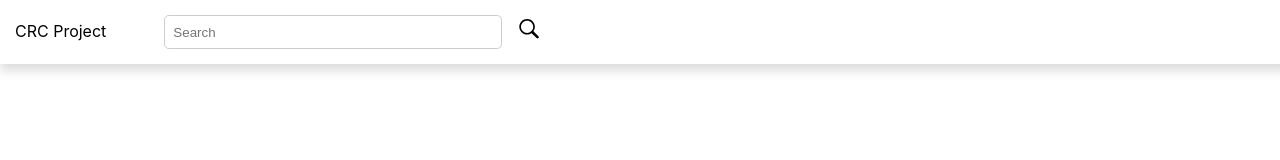
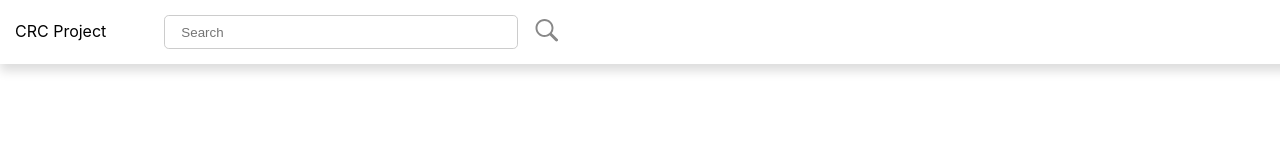
Before and after one commit to istvankaszab/reddit-client, a React (Create React App) app: page / in a window 1280 px wide. Shown: the top 160 px of the page. Built offline with nearby package versions, Linux system fonts and the light colour scheme.

Commit message:
Tweak header no. 2

```diff
--- a/src/components/SearchBar/SearchBar.css
+++ b/src/components/SearchBar/SearchBar.css
@@ -1,15 +1,16 @@
 .search {
   display: inline;
   cursor: pointer;
+  color: #888;
   margin-left: 1rem;
   border: none;
-  font-size: 1.3rem;
-  vertical-align: middle;
+  font-size: 1.5rem;
+  vertical-align: bottom;
 }
 
 .searchbar input {
   color: #555;
-  padding: 0 0.5rem;
+  padding: 0 1rem;
   margin-left: 3rem;
   border: 1px solid #ccc;
   width: 20rem;
```
